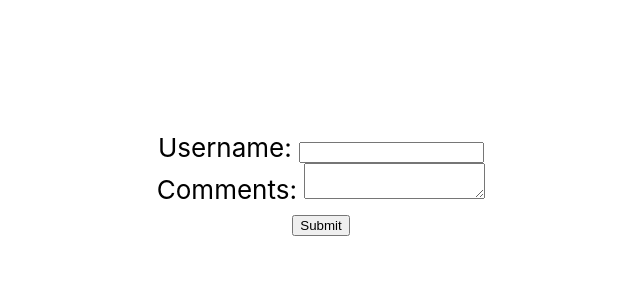
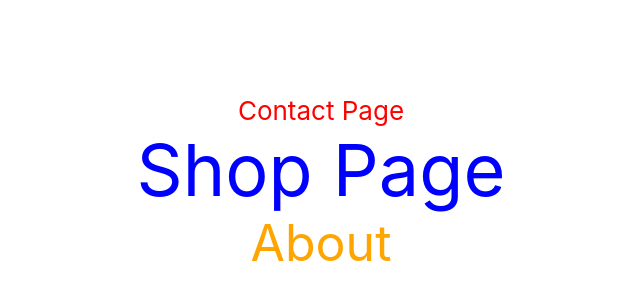
Before and after one commit to yuno-gen/react-basics, a React (Create React App) app: page / in a window 1280 px wide. Shown: the part 216-516 px from the top of the page, without its empty margins (319-959 px from the left). Built offline with nearby package versions, Linux system fonts and the light colour scheme.

Commit message:
styling components

```diff
--- a/src/App.js
+++ b/src/App.js
@@ -7,6 +7,7 @@ import Namelist from './component/Namelist';
 import PostList from './component/PostList';
 import LifeCycleA from './component/LifeCycleA';
 import Form from './component/Form';
+import Contact from './component/Contact';
 
 function App() {
   return (
@@ -19,7 +20,8 @@ function App() {
         {/* <Namelist /> */}
         {/* <PostList /> */}
         {/* <LifeCycleA /> */}
-        <Form />
+        {/* <Form /> */}
+        <Contact primary={false} />
       </header>
     </div>
   );
--- /dev/null
+++ b/src/component/Contact.css
@@ -0,0 +1,7 @@
+.primary {
+    color: orange
+}
+
+.secondary {
+    color: red;
+}
--- /dev/null
+++ b/src/component/Contact.js
@@ -0,0 +1,24 @@
+import React from 'react';
+import './Contact.css';
+import styles from './Contact.module.css'
+
+function Contact(props) {
+    let className = props.primary ? 'primary': 'secondary';
+    const heading = {
+        fontSize: '72px',
+        color: 'blue'
+    }
+    return (
+        <div className={className}>
+            Contact Page
+            <div style={heading}>
+                Shop Page
+            </div>
+            <div className={`primary ${styles.fontxl}`}>
+                About
+            </div>
+        </div>
+    );
+}
+
+export default Contact;
--- /dev/null
+++ b/src/component/Contact.module.css
@@ -0,0 +1,3 @@
+.fontxl {
+    font-size: 50px;
+}
```
